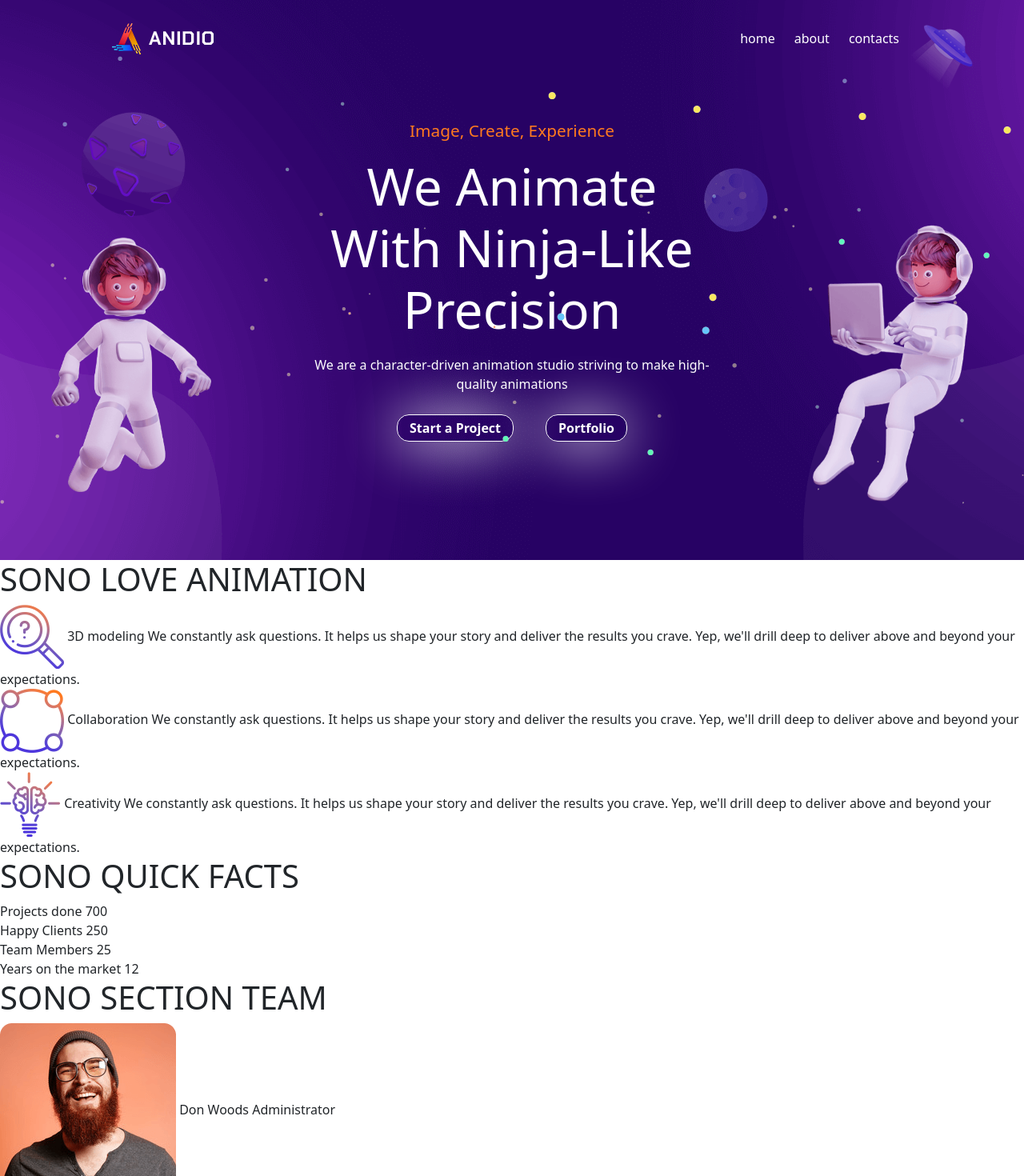
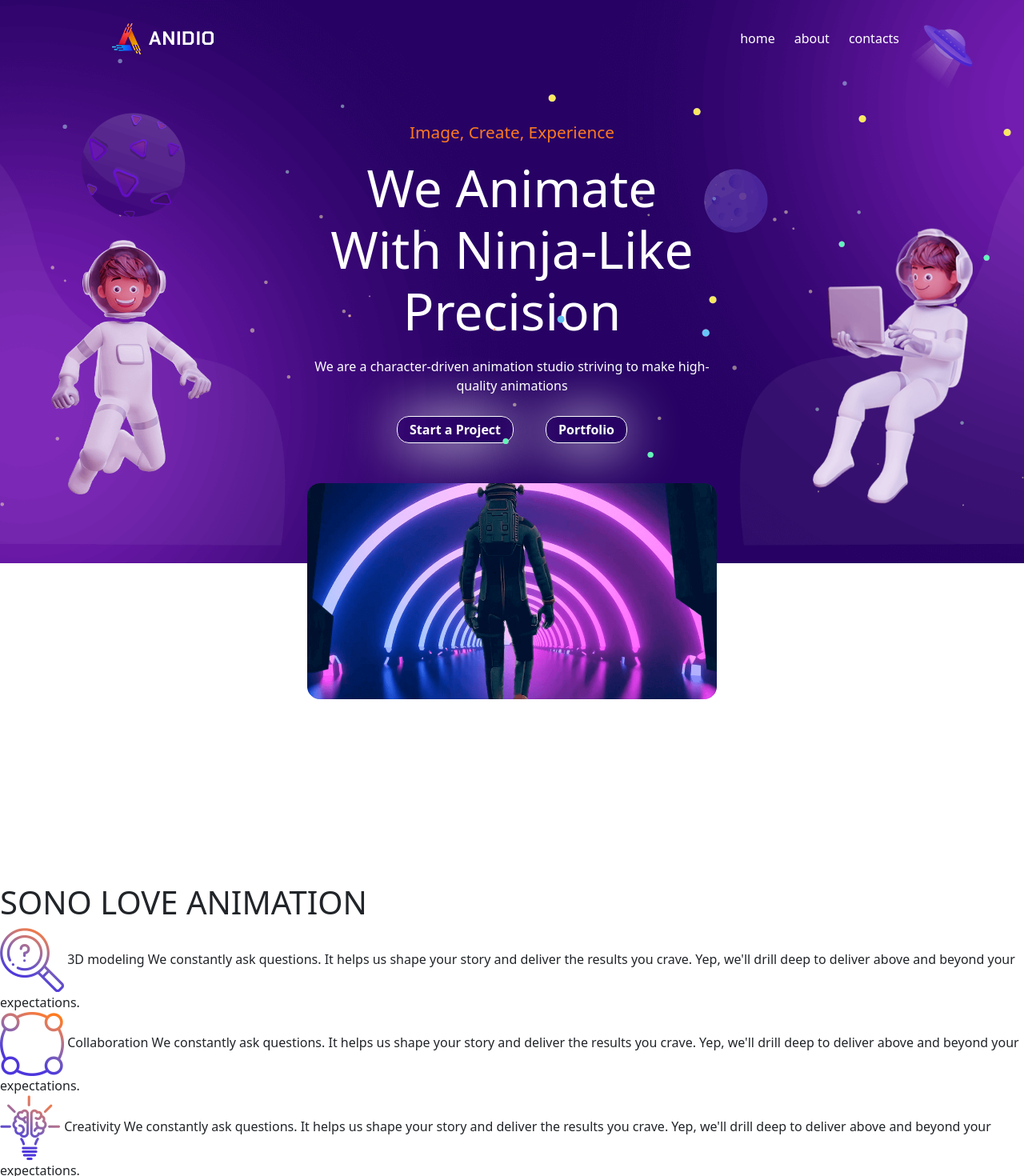
Before and after one commit to Chrissx77/proj-html-vuejs, a Vue app: page / in a window 1280 px wide. Shown: the top 1470 px of the page at 80% size. Built offline with nearby package versions, Linux system fonts and the light colour scheme.

Commit message:
Added image play jumbotrone

```diff
--- a/src/pages/Jumbotron.vue
+++ b/src/pages/Jumbotron.vue
@@ -15,7 +15,13 @@ export default {
       </p>
       <button class="btn-project">Start a Project</button>
       <button class="btn-portfolio">Portfolio</button>
+      <div class="thumb">
+        <img src="../assets/middle.png" alt="">
+      </div>
+
     </div>
+
+
 
     <div class="starsLeft">
       <img src="../assets/dots-left.png" alt="" srcset="" />
@@ -45,18 +51,24 @@ export default {
       <img src="../assets/light.png" alt="" srcset="" />
     </div>
   </section>
+  <!-- <div class="banner">
+    <img src="../assets/bottom-shape.png" alt="" srcset="">
+  </div> -->
 </template>
 
 <style lang="scss" scoped>
 @use "../style/partials/variables" as *;
 @use "../style/partials/mixins" as *;
 
+
 .hero {
-  padding: 30px 0px;
+  padding: 150px 0px;
   background-image: url("../assets/banner-bg.png");
+  background-repeat: no-repeat;
+  background-size: cover;
+  background-position: center;
   min-height: 700px;
   color: white;
-  background-position: center;
   @include flex;
   align-items: center;
   position: relative;
@@ -65,6 +77,7 @@ export default {
     width: 40%;
     margin: 0 auto;
     text-align: center;
+    position: relative;
 
     .label {
       color: $orange;
@@ -91,6 +104,14 @@ export default {
       &:hover {
         background-color: $white;
         color: black;
+      }
+    }
+
+    .thumb{
+      position: absolute;
+      img{
+        padding: 50px 0;
+        width: 100%;
       }
     }
   }
--- a/src/pages/LoveAnimation.vue
+++ b/src/pages/LoveAnimation.vue
@@ -30,15 +30,20 @@ export default {
 </script>
 
 <template>
-  <h1>SONO LOVE ANIMATION</h1>
+  <div class="wrap">
+    <h1>SONO LOVE ANIMATION</h1>
   <div v-for="(card, i) in cardLoveAnimation">
     <img :src="card.image" alt="" />
     {{ card.title }}
     {{  card.paragraph }}
+  </div>
   </div>
 </template>
 
 <style lang="scss" scoped>
 @use "../style/partials/variables" as *;
 @use "../style/partials/mixins" as *;
+.wrap{
+  padding-top: 400px;
+}
 </style>
```
